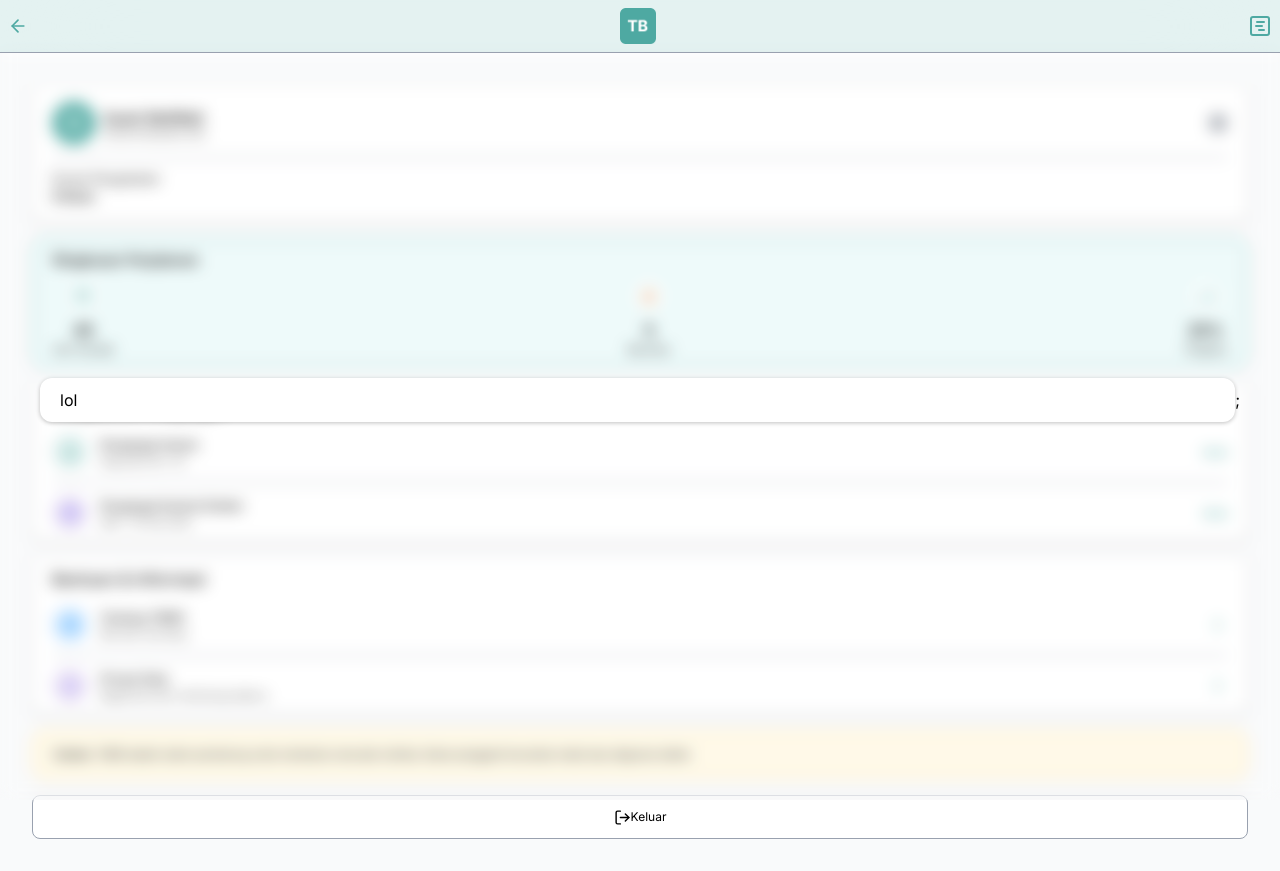
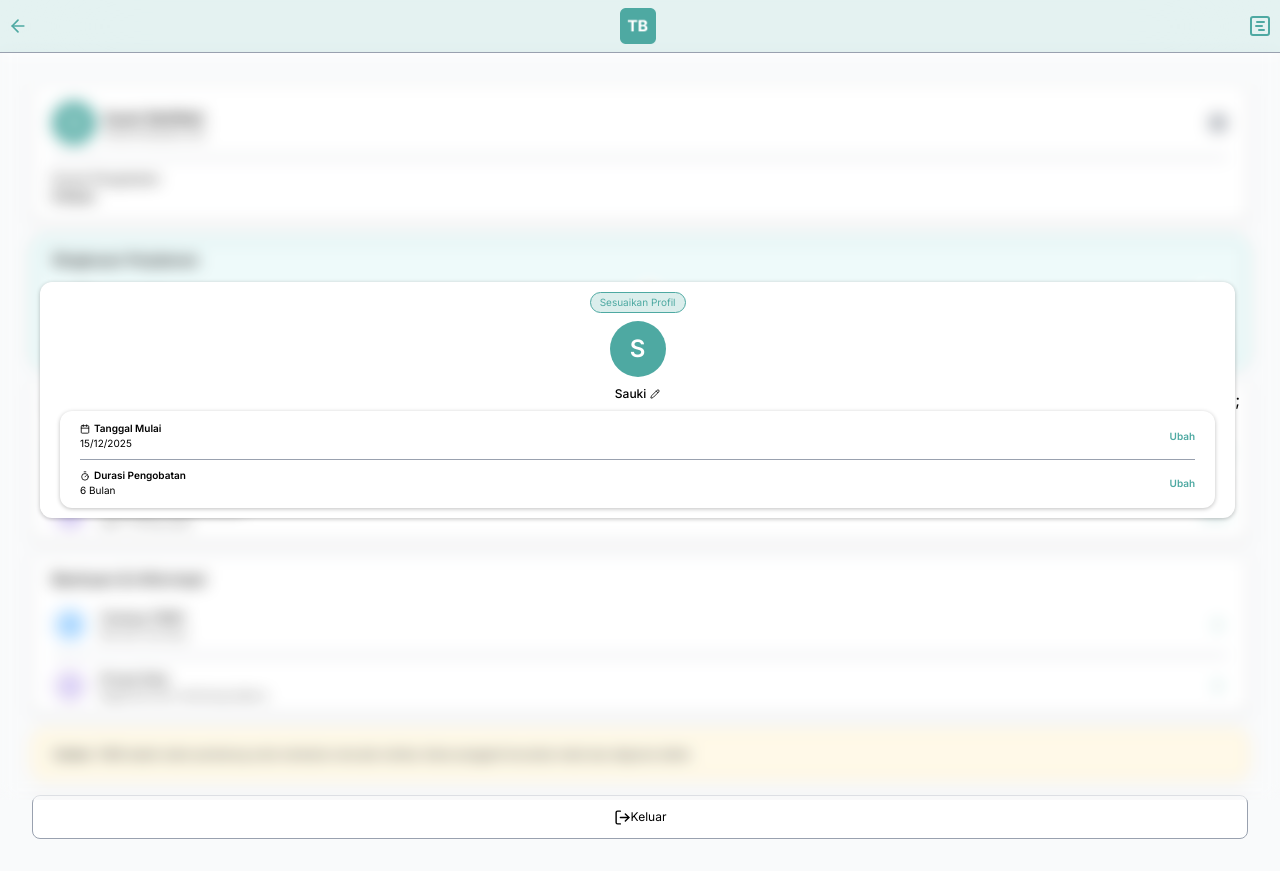
Before and after one commit to saputt/TIBER-FE, a React (Vite) app: page /profile in a window 1280 px wide. Both pictures are taken after a click on the icon 1218 px from the left and 123 px from the top of the page. Built offline with nearby package versions, Linux system fonts and the light colour scheme.

Commit message:
feat : add manage profile card

```diff
--- a/src/pages/Profile/components/ManageProfileCard.jsx
+++ b/src/pages/Profile/components/ManageProfileCard.jsx
@@ -1,16 +1,58 @@
 import React from "react";
 import Card from "../../../components/atoms/Card";
+import Badge from "../../../components/atoms/Badge";
+import { Calendar, Pencil, Timer } from "lucide-react";
 
 const ManageProfileCard = () => {
   return (
     <div className="h-screen w-full bg-white/10 backdrop-blur-sm p-10 fixed top-0 right-0 left-0 bottom-0 flex items-center justify-center">
       <Card
-        className="relative"
+        className="flex flex-col items-center gap-2"
         boxShadowActive={true}
         size="full"
         variant="white"
       >
-        lol
+        <Badge variant="primary" size="sm">
+          Sesuaikan Profil
+        </Badge>
+
+        <div className="w-14 h-14 aspect-square rounded-full bg-primary flex items-center justify-center text-h1 font-semibold text-white">
+          S
+        </div>
+
+        <div className="flex items-center gap-1">
+          <p className="text-h5 font-medium">Sauki</p>
+          <Pencil size={10} />
+        </div>
+
+        <Card
+          className="flex flex-col gap-2"
+          variant="white"
+          boxShadowActive={true}
+          size="full"
+        >
+          <div className="flex items-center ">
+            <div className="flex flex-col flex-1">
+              <div className="flex items-center gap-1">
+                <Calendar size={10} />
+                <p className="text-h6 font-semibold">Tanggal Mulai</p>
+              </div>
+              <p className="text-h6">15/12/2025</p>
+            </div>
+            <p className="text-primary text-h6 font-semibold">Ubah</p>
+          </div>
+          <hr className="text-gray-400" />
+          <div className="flex items-center">
+            <div className="flex flex-col flex-1">
+              <div className="flex items-center gap-1">
+                <Timer size={10} />
+                <p className="text-h6 font-semibold">Durasi Pengobatan</p>
+              </div>
+              <p className="text-h6">6 Bulan</p>
+            </div>
+            <p className="text-primary text-h6 font-semibold">Ubah</p>
+          </div>
+        </Card>
       </Card>
       ;
     </div>
```
